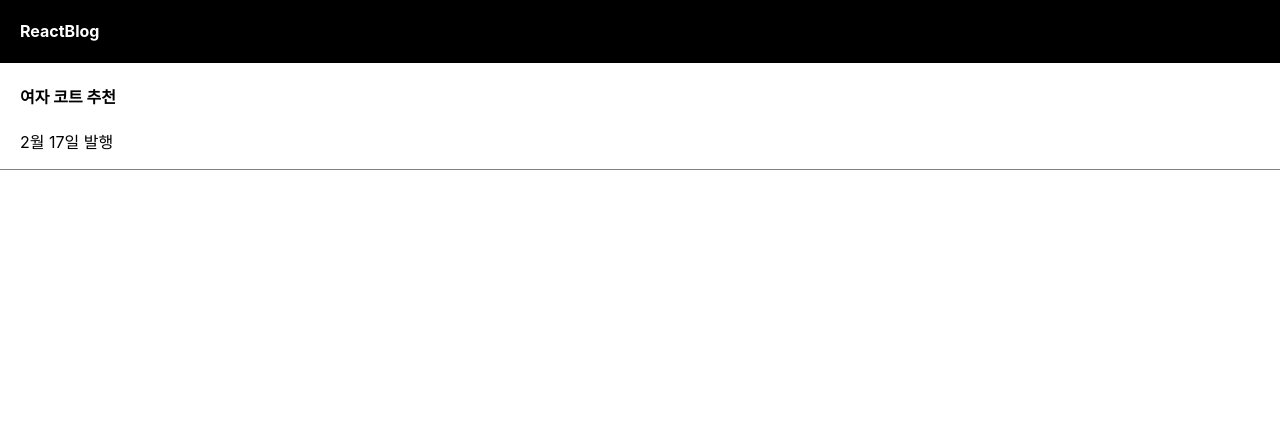
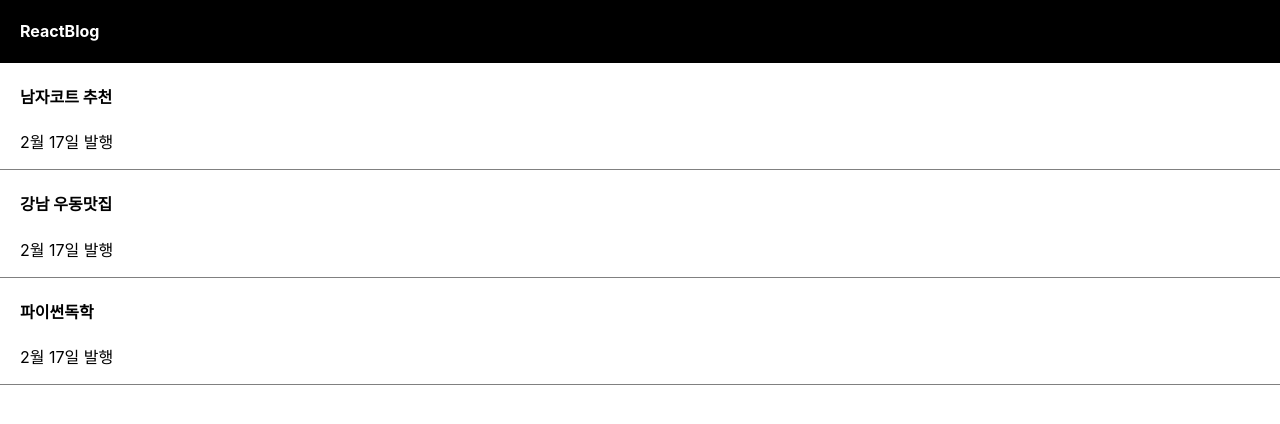
Before and after one commit to kkwongs/learn-anything, a React (Create React App) app in the folder React/blog/: page / in a window 1280 px wide. Shown: the top 424 px of the page. Built offline with nearby package versions, Linux system fonts and the light colour scheme.

Commit message:
React - state(숙제)

```diff
--- a/React/blog/src/App.js
+++ b/React/blog/src/App.js
@@ -4,17 +4,19 @@ import { useState } from "react";
 
 function App() {
   let post = "강남 우동 맛집";
-  let [글제목, b] = useState("여자 코트 추천");
+  let [글제목, b] = useState(["남자코트 추천", "강남 우동맛집", "파이썬독학"]);
 
   return (
     <div className="App">
       <div className="black-nav">
         <h4>ReactBlog</h4>
       </div>
-      <div className="list">
-        <h4>{글제목}</h4>
-        <p>2월 17일 발행</p>
-      </div>
+      {글제목.map((title, index) => (
+        <div className="list" key={index}>
+          <h4>{title}</h4>
+          <p>2월 17일 발행</p>
+        </div>
+      ))}
     </div>
   );
 }
```
